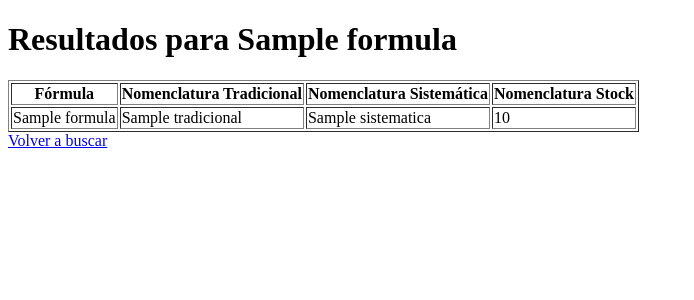
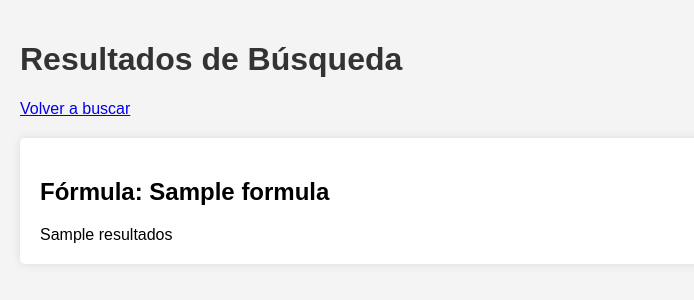
Before and after one commit to mlcganda/Prueba-1, a Flask app: template templates/resultados.html in a window 1280 px wide. Shown: the top 300 px of the page, without its empty margins (0-694 px from the left). Run offline with Flask 3, Linux system fonts and the light colour scheme; the template is opened without the code that fills it: most values are stand-ins (such as "Sample title", 1, 10 or a date in 2020).

Commit message:
Update resultados.html

```diff
--- a/templates/resultados.html
+++ b/templates/resultados.html
@@ -1,34 +1,26 @@
+<!-- templates/resultados.html -->
 <!DOCTYPE html>
 <html lang="es">
 <head>
     <meta charset="UTF-8">
     <meta name="viewport" content="width=device-width, initial-scale=1.0">
-    <title>Resultados para {{ formula }}</title>
+    <title>Resultados de Búsqueda</title>
+    <link rel="stylesheet" href="{{ url_for('static', filename='styles.css') }}">
 </head>
 <body>
-    <h1>Resultados para {{ formula }}</h1>
-
-    {% if resultados %}
-        <table border="1">
-            <tr>
-                <th>Fórmula</th>
-                <th>Nomenclatura Tradicional</th>
-                <th>Nomenclatura Sistemática</th>
-                <th>Nomenclatura Stock</th>
-            </tr>
-            {% for resultado in resultados %}
-            <tr>
-                <td>{{ resultado['Formula'] }}</td>
-                <td>{{ resultado['Tradicional'] }}</td>
-                <td>{{ resultado['Sistematica'] }}</td>
-                <td>{{ resultado['Stock'] }}</td>
-            </tr>
-            {% endfor %}
-        </table>
+    <h1>Resultados de Búsqueda</h1>
+    <a href="/">Volver a buscar</a>
+    {% if error %}
+        <p class="error">{{ error }}</p>
     {% else %}
-        <p style="color: red;">{{ error }}</p>
+        <div class="resultados">
+            <h2>Fórmula: {{ formula }}</h2>
+            {% if resultados %}
+                {{ resultados | safe }}
+            {% else %}
+                <p class="error">Fórmula no encontrada.</p>
+            {% endif %}
+        </div>
     {% endif %}
-
-    <a href="/">Volver a buscar</a>
 </body>
 </html>
```
